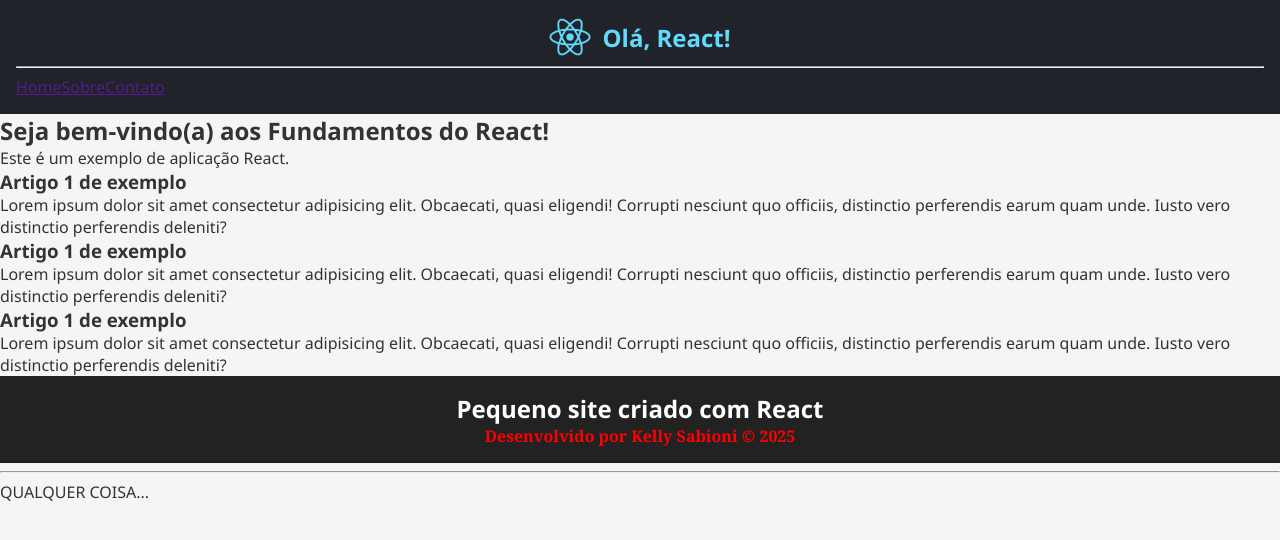
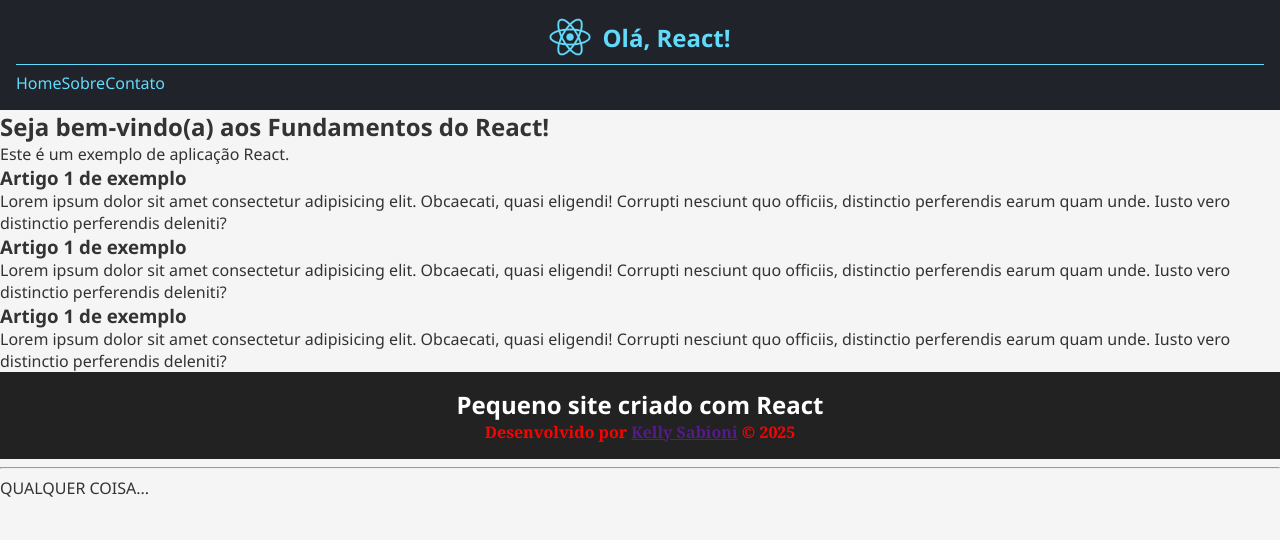
Before and after one commit to kellysabioni/react-fundamentos, a React (Vite) app: page / in a window 1280 px wide. Shown: the top 540 px of the page. Built offline with nearby package versions, Linux system fonts and the light colour scheme.

Commit message:
Aplica regra aninhada

```diff
--- a/src/componentes/Cabecalho.module.css
+++ b/src/componentes/Cabecalho.module.css
@@ -2,6 +2,17 @@
   background-color: #20232a;
   color: #61dafb;
   padding: 1rem;
+
+  a {
+    text-decoration: none;
+    color: #61dafb;
+  }
+
+  hr {
+    border: none;
+    border-top: 1px solid;
+    margin: .4rem 0;
+  }
 }
 
 .logo {
@@ -17,3 +28,9 @@
     gap: .5rem;
     font-size: 1.5rem;
 }
+
+/* Classe/Seletor descendente */
+/*  .topoSite a {
+  text-decoration: none;
+  color: orange;
+} */
--- a/src/componentes/Footer.tsx
+++ b/src/componentes/Footer.tsx
@@ -1,4 +1,5 @@
 import type { CSSProperties } from "react";
+import styles from "./Footer.module.css";
 
 const estilosRodape: CSSProperties = {
   backgroundColor: "#222",
@@ -10,10 +11,10 @@ const estilosRodape: CSSProperties = {
 export default function Footer() {
   return (
     <>
-      <footer style={estilosRodape} >
+      <footer style={estilosRodape}>
         <h2>Pequeno site criado com React </h2>
         <p style={{ color: "red", fontWeight: "bold" }}>
-          Desenvolvido por <b>Kelly Sabioni</b> &copy; 2025{" "}
+          Desenvolvido por <b><a href="">Kelly Sabioni</a></b> &copy; 2025
         </p>
       </footer>
       <hr />
```
